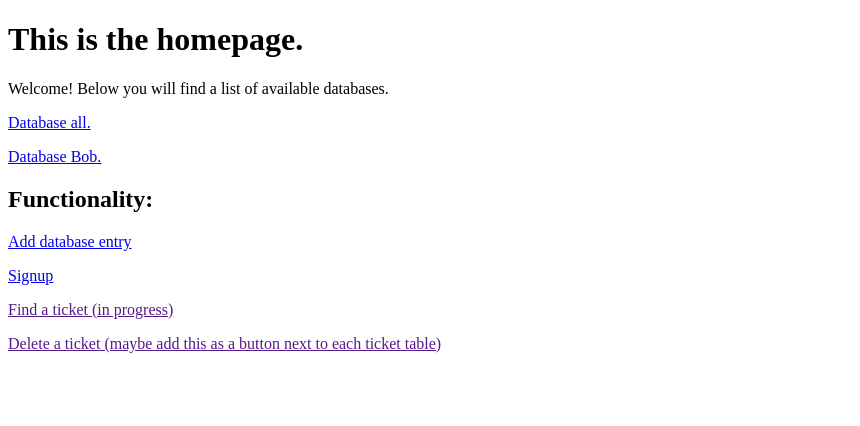
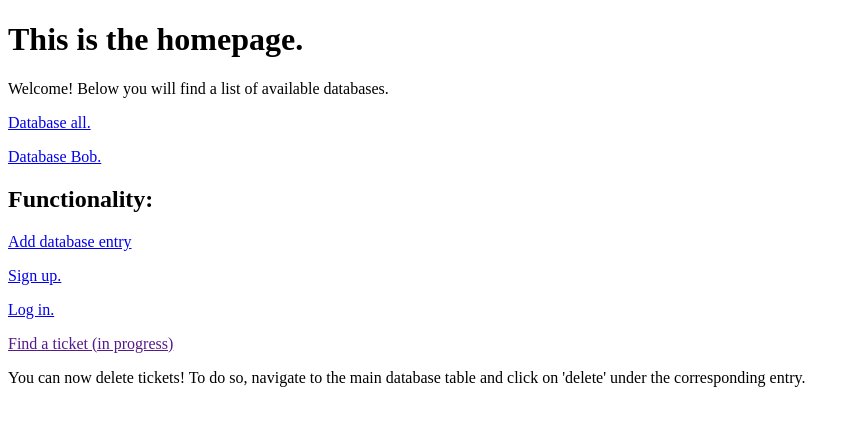
Before and after one commit to LucaAlexandru/Ticketing-System, a Django app: page / in a window 1280 px wide. Shown: the top 426 px of the page, without its empty margins (0-860 px from the left). Run offline with Django 3.2, Linux system fonts and the light colour scheme.

Commit message:
Ticketing system.

```diff
--- a/templates/homepage.html
+++ b/templates/homepage.html
@@ -11,8 +11,10 @@
         <p><a href="view_databasetwo/">Database Bob.</a></p>
     <h2>Functionality:</h2>
         <p><a href="add_to_database/">Add database entry</a></p>
-        <p><a href="accounts/signup/">Signup</a></p>
+        <p><a href="accounts/signup/">Sign up.</a></p>
+        <p><a href="accounts/login/">Log in.</a></p>
         <p><a href="">Find a ticket (in progress)</a></p>
-        <p><a href="">Delete a ticket (maybe add this as a button next to each ticket table)</a></p>
+        <p>You can now delete tickets! To do so, navigate to the main database table
+            and click on 'delete' under the corresponding entry.<p>
 </body>
 </html>
```
